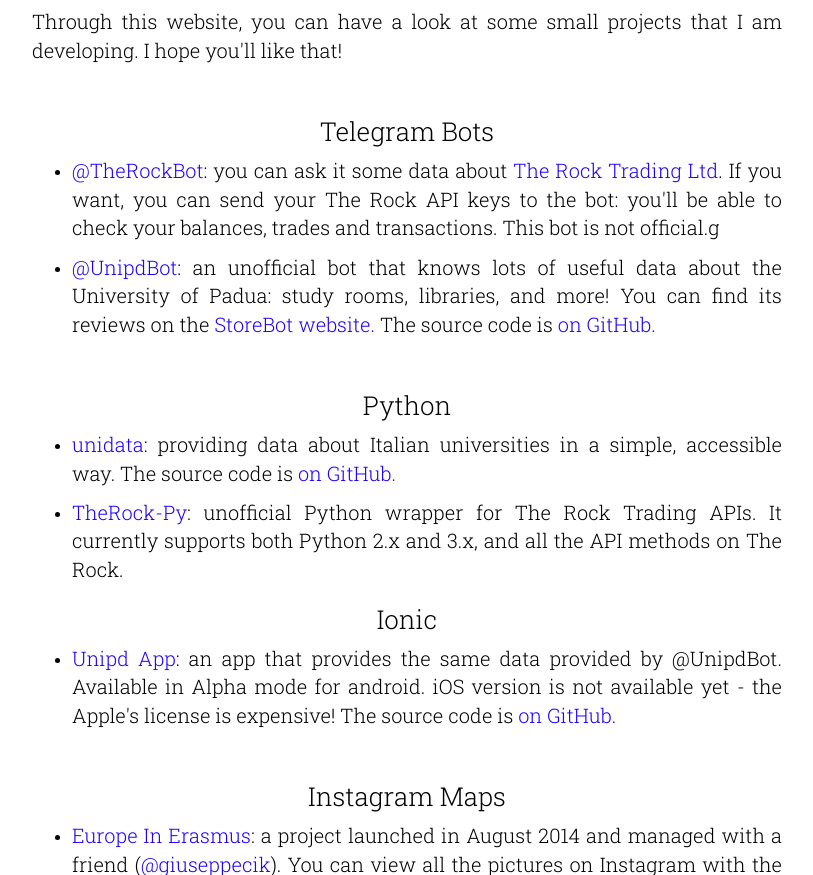
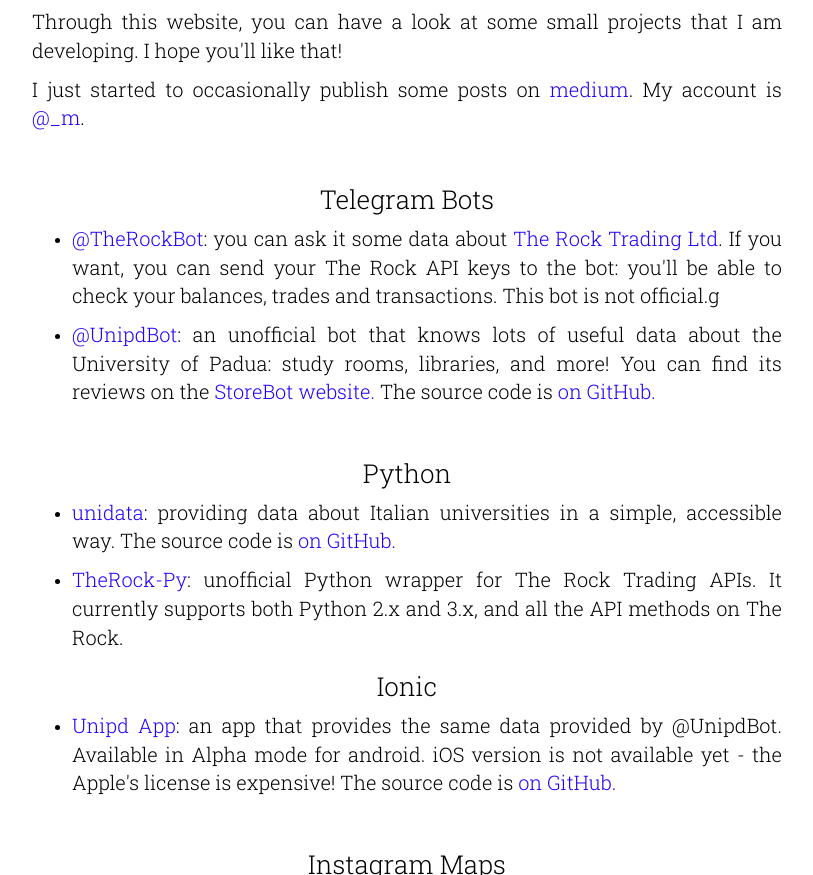
Before and after one commit to mikexine/mikexine.github.io, a plain HTML site: page index.html in a window 1280 px wide. Shown: the part 1105-1980 px from the top of the page, without its empty margins (233-1046 px from the left). Drawn offline with Linux system fonts and the light colour scheme.

Commit message:
add medium link

```diff
--- a/index.html
+++ b/index.html
@@ -145,6 +145,7 @@
                     <p class="cent">Hello, nice to meet you!</p>
                     <p class="just">I am <b>Michele Colombo</b>, born in Italy some years ago. Currently I live in Copenhagen - Denmark, where I am attending the <b>Master of Science in Business Administration and Information Systems - E-Business</b> at <a href="http://cbs.dk" target="_blank">Copenhagen Business School</a>. I moved to Copenhagen after I finished my Bachelor degree in Economics and Management at the <a href="http://unipd.it" target="_blank">University of Padua</a>, in Italy.</p>
                     <p class="just">Through this website, you can have a look at some small projects that I am developing. I hope you'll like that!</p>
+                    <p class="just">I just started to occasionally publish some posts on <a href="https://medium.com" target="_blank">medium</a>. My account is <a href="https://medium.com/@_m" target="_blank">@_m</a>.</p>
                     <br>
                     <h3>Telegram Bots</h3>
                     <ul>
```
